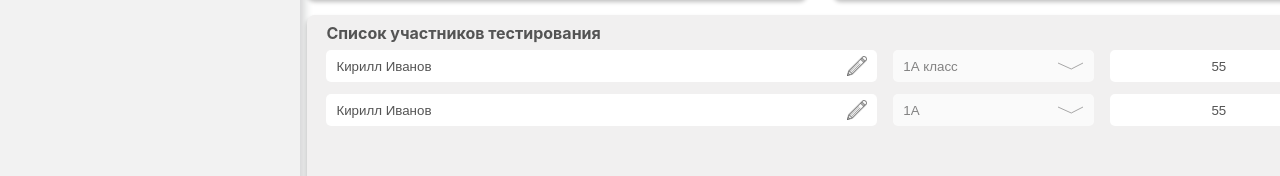
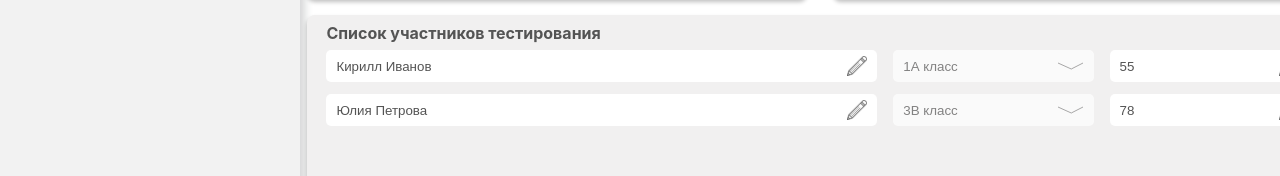
Before and after one commit to NISONovosibirsk/lukomorye-client, a Next.js app: page /user/profile in a window 1280 px wide. Shown: the part 615-791 px from the top of the page. Built offline with nearby package versions, Linux system fonts and the light colour scheme.

Commit message:
ref: reducer for managing students list added

```diff
--- a/src/assets/index.ts
+++ b/src/assets/index.ts
@@ -15,3 +15,4 @@ export { default as DefaultAvatar } from './icons/profileIcons/defaultAvatar.svg
 export { default as EditIcon } from './icons/profileIcons/edit-icon.svg';
 export { default as ShowIcon } from './icons/profileIcons/show-icon.svg';
 export { default as AddIcon } from './icons/profileIcons/add-icon.svg';
+export { default as RemoveStudentIcon } from './icons/profileIcons/remove-student-icon.svg';
--- a/src/components/Profile/StudentItem/StudentItem.module.scss
+++ b/src/components/Profile/StudentItem/StudentItem.module.scss
@@ -1,5 +1,17 @@
 .student {
     display: grid;
-    grid-template-columns: 55% 20% auto;
+    grid-template-columns: 55% 20% auto auto;
      column-gap: 2vh;
 }
+
+.remove {
+    cursor: pointer;
+    fill: #888888;
+    user-select: none;
+    transition: scale 0.1s ease;
+
+    &:hover {
+        scale: 1.1;
+        fill: #6d6d6d;
+    }
+}
--- a/src/components/Profile/StudentItem/StudentItem.tsx
+++ b/src/components/Profile/StudentItem/StudentItem.tsx
@@ -1,5 +1,7 @@
-import { FormInput, FormSelect } from '../..';
+import { FormInput, FormSelect, Select, Input } from '../..';
+import { RemoveStudentIcon } from '../../../assets';
 import { gradeList } from '../../../assets/mock';
+import { useAppSelector } from '../../../hooks/redux';
 import { Student } from '../../../types/profileTypes';
 import styles from './StudentItem.module.scss';
 
@@ -9,9 +11,12 @@ interface Props {
 }
 
 const StudentItem: React.FC<Props> = ({ student, isDisabled }) => {
-    const handleClick = (e: any) => {
-        e.stopPropagation();
-    };
+    const { modal } = useAppSelector(state => state.statusReducer);
+
+
+    const handleEdit = () => {
+
+    }
 
     const validations = {
         name: {
@@ -31,33 +36,15 @@ const StudentItem: React.FC<Props> = ({ student, isDisabled }) => {
     };
 
     return (
-        <div className={styles.student} onClick={handleClick}>
-            <FormInput
+        <div className={styles.student}>
+            <Input value={student.name} isDisabled={isDisabled} />
+            <Select
+                value={student.grade}
+                options={gradeList}
                 isDisabled={isDisabled}
-                defaultValue={student.name}
-                name={'name'}
-                validations={validations.name}
             />
-            <FormSelect
-                isDisabled={isDisabled}
-                name={'grade'}
-                placeholder={'Класс'}
-                defaultValue={student.grade}
-                options={gradeList}
-                validations={validations.grade}
-            />
-            <FormInput
-                isDisabled={isDisabled}
-                defaultValue={student.score}
-                name={'score'}
-                placeholder={'Колличество баллов'}
-                isScore={true}
-                validations={validations.score}
-                type={'number'}
-            />
-            {/* <Input />
-            <Select />
-            <Input /> */}
+            <Input value={student.score} isDisabled={isDisabled} />
+            {modal && <RemoveStudentIcon className={styles.remove} />}
         </div>
     );
 };
--- a/src/components/Profile/TeacherData/TeacherData.tsx
+++ b/src/components/Profile/TeacherData/TeacherData.tsx
@@ -1,11 +1,12 @@
 import { FormProvider, useForm, useFormContext } from 'react-hook-form';
 import { useAppDispatch, useAppSelector } from '../../../hooks/redux';
 import { statusSlice } from '../../../store/reducers/statusReducer';
+import { studentSlice } from '../../../store/reducers/studentReducer';
 import StudentItem from '../StudentItem/StudentItem';
 import styles from './TeacherData.module.scss';
 
 const TeacherData: React.FC = () => {
-    const { studentsList } = useAppSelector(state => state.userReducer);
+    const { studentList } = useAppSelector(state => state.studentReducer);
     const dispatch = useAppDispatch();
     const { updateModal } = statusSlice.actions;
     const methods = useForm({ mode: 'onChange' });
@@ -19,7 +20,7 @@ const TeacherData: React.FC = () => {
             <h4>Список участников тестирования</h4>
             <FormProvider {...methods}>
                 <form className={styles.studentsForm}>
-                    {studentsList.map((student, index) => (
+                    {studentList.map((student, index) => (
                         <StudentItem
                             student={student}
                             key={index}
--- a/src/components/Profile/TeacherForm/TeacherForm.tsx
+++ b/src/components/Profile/TeacherForm/TeacherForm.tsx
@@ -1,13 +1,13 @@
 import { AddIcon } from '../../../assets';
 import { useAppDispatch, useAppSelector } from '../../../hooks/redux';
-import { userSlice } from '../../../store/reducers/userReducer';
 import { StudentItem, Button } from '../../';
 import styles from './TeacherForm.module.scss';
 import { FormProvider, useForm } from 'react-hook-form';
+import { studentSlice } from '../../../store/reducers/studentReducer';
 
 const TeacherForm: React.FC = () => {
-    const { studentsList } = useAppSelector(state => state.userReducer);
-    const { addStudent } = userSlice.actions;
+    const {studentList} =useAppSelector(state => state.studentReducer)
+    const { addStudent } = studentSlice.actions
     const dispatch = useAppDispatch();
 
     const methods = useForm({ mode: 'all' });
@@ -32,7 +32,7 @@ const TeacherForm: React.FC = () => {
             <FormProvider {...methods}>
                 <form onSubmit={methods.handleSubmit(onSubmit)}>
                     <div className={styles.studentsForm}>
-                        {studentsList.map((student, index) => (
+                        {studentList.map((student, index) => (
                             <StudentItem student={student} key={index} />
                         ))}
                     </div>
--- a/src/components/common/Input/Input.tsx
+++ b/src/components/common/Input/Input.tsx
@@ -9,7 +9,7 @@ interface Props {
     isScore?: boolean;
     type?: string;
     isDisabled?: boolean;
-    error: string;
+    error?: string;
 }
 
 const Input: React.FC<Props> = ({
--- a/src/components/common/Select/Select.tsx
+++ b/src/components/common/Select/Select.tsx
@@ -5,7 +5,6 @@ interface Props {
     fontSize?: string;
     options: Array<string>;
     value: string | number;
-    name: string;
     validations?: any;
     isDisabled?: boolean;
 }
@@ -15,7 +14,6 @@ const Select: React.FC<Props> = ({
     fontSize,
     options,
     value,
-    name,
     validations,
     isDisabled,
 }) => {
@@ -26,6 +24,7 @@ const Select: React.FC<Props> = ({
             className={styles.select}
             placeholder={placeholder}
             style={{ fontSize: `${fontSize}` }}
+            value={value}
 
         >
             <option
--- /dev/null
+++ b/src/store/reducers/studentReducer.ts
@@ -0,0 +1,25 @@
+import { createSlice, PayloadAction } from '@reduxjs/toolkit';
+import { Student } from '../../types/profileTypes';
+import { StudentState } from '../../types/reduxTypes';
+
+const initialState: StudentState = {
+    studentList: [
+        { name: 'Кирилл Иванов', grade: '1А класс', score: 55 },
+        { name: 'Юлия Петрова', grade: '3В класс', score: 78 },
+    ],
+};
+
+export const studentSlice = createSlice({
+    name: 'student',
+    initialState,
+    reducers: {
+        addStudent(state, action: PayloadAction<Student>) {
+            state.studentList.push(action.payload);
+        },
+        updateStudentList(state, action: PayloadAction<[Student]>) {
+            state.studentList = action.payload;
+        },
+    },
+});
+
+export default studentSlice.reducer;
--- a/src/store/reducers/userReducer.ts
+++ b/src/store/reducers/userReducer.ts
@@ -17,10 +17,6 @@ const initialState: UserState = {
         { name: 'Животные Сибири. Повадки белок', points: 60 },
         { name: 'Животные Сибири. Повадки белок', points: 100 },
     ],
-    studentsList: [
-        { name: 'Кирилл Иванов', grade: '1А класс', score: 55 },
-        { name: 'Юлия Петрова', grade: '3В класс', score: 78 },
-    ],
 };
 
 export const userSlice = createSlice({
@@ -33,9 +29,6 @@ export const userSlice = createSlice({
         updateUserPassword(state, action: PayloadAction<string>) {
             state.password = action.payload;
         },
-        addStudent(state, action: PayloadAction<Student>) {
-            state.studentsList.push(action.payload);
-        },
         updateProfile(state, action: PayloadAction<UserState>) {
             state.name = action.payload.name;
             state.post = action.payload.post;
@@ -45,7 +38,7 @@ export const userSlice = createSlice({
         updateAccountData(state, action: PayloadAction<UserAccount>) {
             state.email = action.payload.email;
             state.password = action.payload.confirmPassword;
-        }
+        },
     },
 });
 
--- a/src/store/store.ts
+++ b/src/store/store.ts
@@ -2,11 +2,13 @@ import { combineReducers, configureStore } from '@reduxjs/toolkit';
 import userReducer from './reducers/userReducer';
 import statusReducer from './reducers/statusReducer';
 import quizReducer from './reducers/quizReducer';
+import studentReducer from './reducers/studentReducer';
 
 const rootReducer = combineReducers({
     userReducer,
     statusReducer,
     quizReducer,
+    studentReducer,
 });
 
 export const setupStore = () => {
--- a/src/types/reduxTypes.ts
+++ b/src/types/reduxTypes.ts
@@ -12,7 +12,10 @@ export interface UserState {
     photo: any;
     password: string;
     passedTests: Array<{ name: string; points: number }>;
-    studentsList: Array<Student>;
+}
+
+export interface StudentState {
+    studentList: Array<Student>;
 }
 
 export interface UserAccount {
```
Also changed, not shown: src/assets/icons/profileIcons/remove-student-icon.svg (added), src/types/profileTypes.ts (line endings or trailing spaces).
